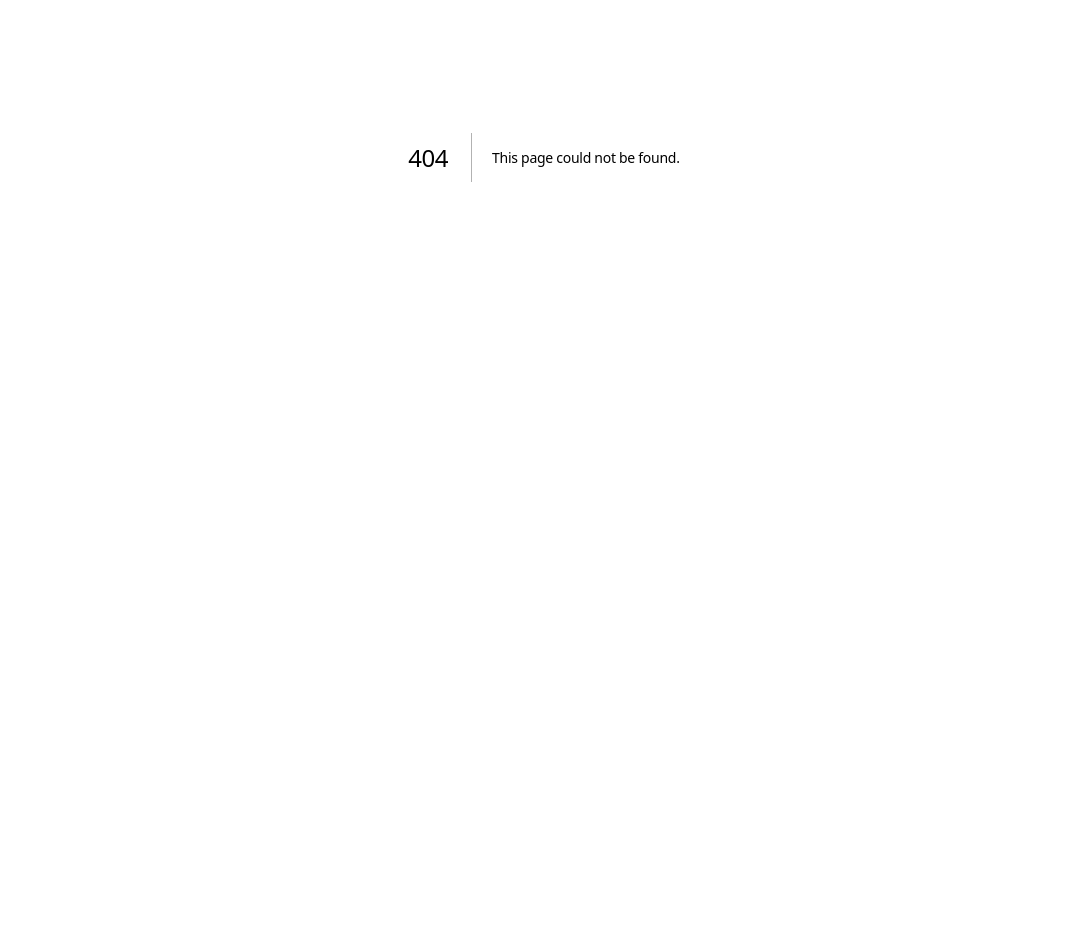
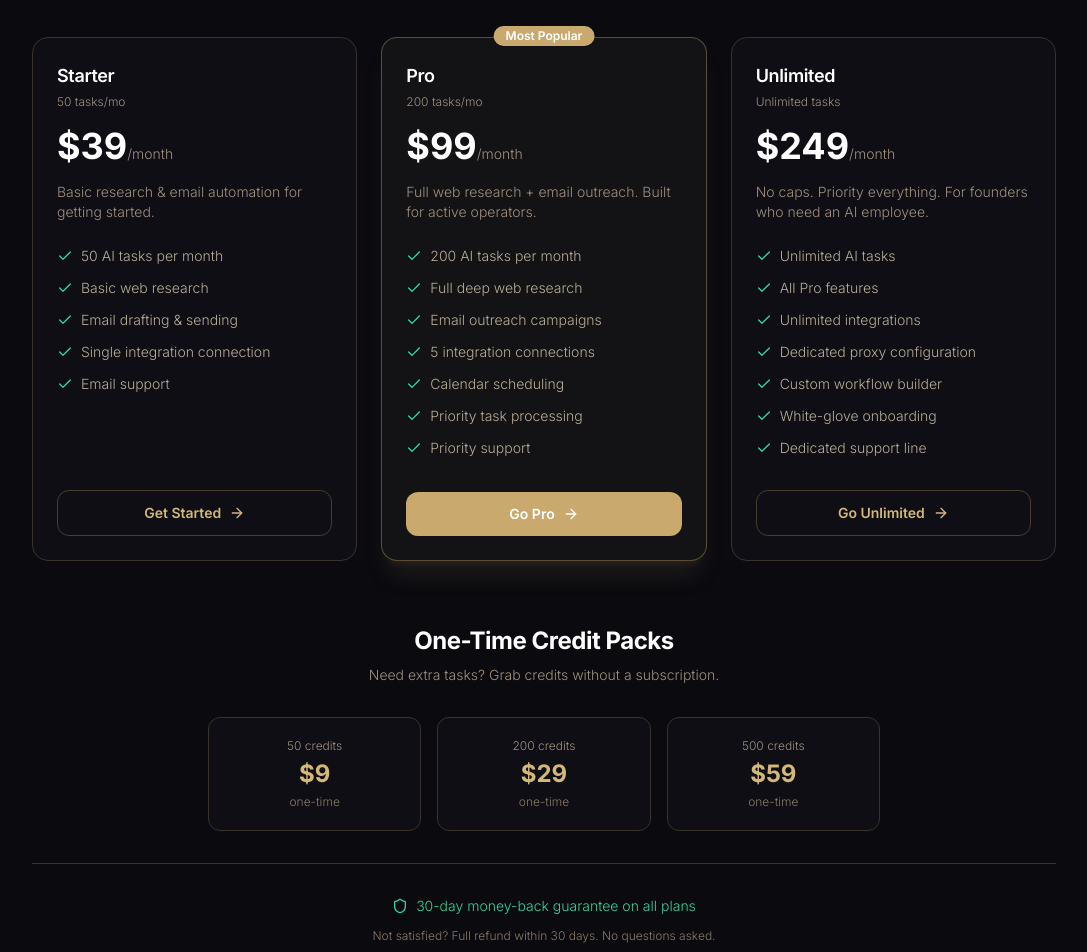
Before and after one commit to AureaHavenTech/AutoExec, a Next.js app: page /pricing in a window 1280 px wide. Before the commit this address had no page. Shown: the part 280-1232 px from the top of the page, without its empty margins (96-1183 px from the left). Before the commit the page ends 837 px from the top, so only its background shows below. Built offline with nearby package versions, Linux system fonts and the light colour scheme; a web font is replaced by a local one.

Commit message:
fix: add /pricing page — resolves 404

```diff
--- /dev/null
+++ b/src/app/pricing/page.tsx
@@ -0,0 +1,191 @@
+'use client';
+
+import React from "react";
+import Link from "next/link";
+import { Check, Zap, Shield, ArrowRight, Bot } from "lucide-react";
+
+const tiers = [
+  {
+    name: "Starter",
+    price: "$39",
+    period: "/month",
+    tasks: "50 tasks/mo",
+    description: "Basic research & email automation for getting started.",
+    features: [
+      "50 AI tasks per month",
+      "Basic web research",
+      "Email drafting & sending",
+      "Single integration connection",
+      "Email support",
+    ],
+    cta: "Get Started",
+    href: "https://buy.stripe.com/4gw9C58KGbcu6zm9AB",
+    featured: false,
+  },
+  {
+    name: "Pro",
+    price: "$99",
+    period: "/month",
+    tasks: "200 tasks/mo",
+    description: "Full web research + email outreach. Built for active operators.",
+    features: [
+      "200 AI tasks per month",
+      "Full deep web research",
+      "Email outreach campaigns",
+      "5 integration connections",
+      "Calendar scheduling",
+      "Priority task processing",
+      "Priority support",
+    ],
+    cta: "Go Pro",
+    href: "https://buy.stripe.com/14k9C5f2U9QieLC5km",
+    featured: true,
+  },
+  {
+    name: "Unlimited",
+    price: "$249",
+    period: "/month",
+    tasks: "Unlimited tasks",
+    description: "No caps. Priority everything. For founders who need an AI employee.",
+    features: [
+      "Unlimited AI tasks",
+      "All Pro features",
+      "Unlimited integrations",
+      "Dedicated proxy configuration",
+      "Custom workflow builder",
+      "White-glove onboarding",
+      "Dedicated support line",
+    ],
+    cta: "Go Unlimited",
+    href: "https://buy.stripe.com/7sI9C5g7Y9QigOI9AF",
+    featured: false,
+  },
+];
+
+const creditPacks = [
+  { name: "Starter Pack", tasks: "50 credits", price: "$9", href: "https://buy.stripe.com/aEU9C56yQbcu6zm8wD" },
+  { name: "Creator Pack", tasks: "200 credits", price: "$29", href: "https://buy.stripe.com/4gwg1l7GUfAC2qY4gn" },
+  { name: "Pro Pack", tasks: "500 credits", price: "$59", href: "https://buy.stripe.com/28o8y59WS9QigOI8wF" },
+];
+
+export default function PricingPage() {
+  return (
+    <div className="min-h-screen bg-slate-950 text-white">
+      {/* Header */}
+      <header className="fixed top-0 left-0 right-0 z-50 glass border-b border-slate-900 px-6 py-4 flex items-center justify-between">
+        <Link href="/" className="flex items-center space-x-2">
+          <div className="h-9 w-9 bg-brand-500 rounded-lg flex items-center justify-center shadow-lg shadow-brand-500/20">
+            <Bot className="h-5 w-5 text-white" />
+          </div>
+          <span className="font-bold text-white tracking-tight">Axel AI™</span>
+        </Link>
+        <Link href="/">
+          <span className="text-sm text-slate-400 hover:text-white transition-colors">← Back to Home</span>
+        </Link>
+      </header>
+
+      <main className="pt-24 pb-16 px-4">
+        <div className="max-w-5xl mx-auto">
+          {/* Hero */}
+          <div className="text-center mb-16">
+            <h1 className="text-4xl sm:text-5xl font-bold mb-4 tracking-tight">
+              Simple, <span className="text-brand-400">task-based pricing</span>
+            </h1>
+            <p className="text-slate-400 text-lg max-w-2xl mx-auto">
+              Start free, upgrade as your demand scales. No setup charges — and a{" "}
+              <span className="text-emerald-400 font-semibold">30-day money-back guarantee</span> on every plan.
+            </p>
+          </div>
+
+          {/* Subscription Tiers */}
+          <div className="grid grid-cols-1 md:grid-cols-3 gap-6 mb-16">
+            {tiers.map((tier) => (
+              <div
+                key={tier.name}
+                className={`relative rounded-2xl border p-6 flex flex-col ${
+                  tier.featured
+                    ? "border-brand-500/40 bg-brand-500/5 shadow-xl shadow-brand-500/10"
+                    : "border-slate-800 bg-slate-900/50"
+                }`}
+              >
+                {tier.featured && (
+                  <div className="absolute -top-3 left-1/2 -translate-x-1/2 px-3 py-0.5 rounded-full bg-brand-500 text-white text-xs font-semibold">
+                    Most Popular
+                  </div>
+                )}
+                <h3 className="text-lg font-semibold mb-1">{tier.name}</h3>
+                <p className="text-xs text-slate-400 mb-4">{tier.tasks}</p>
+                <div className="mb-4">
+                  <span className="text-4xl font-bold">{tier.price}</span>
+                  <span className="text-slate-400 text-sm">{tier.period}</span>
+                </div>
+                <p className="text-sm text-slate-400 mb-6">{tier.description}</p>
+                <ul className="space-y-3 mb-8 flex-grow">
+                  {tier.features.map((f) => (
+                    <li key={f} className="flex items-start gap-2 text-sm text-slate-300">
+                      <Check className="h-4 w-4 text-emerald-400 flex-shrink-0 mt-0.5" />
+                      {f}
+                    </li>
+                  ))}
+                </ul>
+                <a
+                  href={tier.href}
+                  target="_blank"
+                  rel="noopener noreferrer"
+                  className={`w-full py-3 rounded-xl text-sm font-semibold text-center transition-all inline-flex items-center justify-center gap-2 ${
+                    tier.featured
+                      ? "bg-brand-500 text-white hover:bg-brand-400"
+                      : "border border-brand-500/30 text-brand-400 hover:bg-brand-500/10"
+                  }`}
+                >
+                  {tier.cta} <ArrowRight className="w-4 h-4" />
+                </a>
+              </div>
+            ))}
+          </div>
+
+          {/* Credit Packs */}
+          <div className="text-center mb-8">
+            <h2 className="text-2xl font-bold mb-2">One-Time Credit Packs</h2>
+            <p className="text-slate-400 text-sm mb-8">Need extra tasks? Grab credits without a subscription.</p>
+            <div className="grid grid-cols-1 sm:grid-cols-3 gap-4 max-w-2xl mx-auto mb-8">
+              {creditPacks.map((pack) => (
+                <a
+                  key={pack.name}
+                  href={pack.href}
+                  target="_blank"
+                  rel="noopener noreferrer"
+                  className="border border-slate-800 rounded-xl p-5 hover:border-brand-500/30 transition-all bg-slate-900/50 text-center"
+                >
+                  <p className="text-xs text-slate-400 mb-1">{pack.tasks}</p>
+                  <p className="text-2xl font-bold text-brand-400 mb-1">{pack.price}</p>
+                  <p className="text-xs text-slate-500">one-time</p>
+                </a>
+              ))}
+            </div>
+          </div>
+
+          {/* Guarantee */}
+          <div className="text-center border-t border-slate-800 pt-8">
+            <div className="inline-flex items-center gap-2 text-emerald-400 text-sm">
+              <Shield className="h-4 w-4" />
+              <span>30-day money-back guarantee on all plans</span>
+            </div>
+            <p className="text-xs text-slate-500 mt-2">
+              Not satisfied? Full refund within 30 days. No questions asked.
+            </p>
+          </div>
+        </div>
+      </main>
+
+      {/* Footer */}
+      <footer className="border-t border-slate-900 py-8 px-4">
+        <div className="max-w-5xl mx-auto text-center">
+          <p className="text-xs text-slate-500">
+            © 2026 Aura Haven Tech. All rights reserved. Axel AI™ is a product of Aura Haven Tech.
+          </p>
+        </div>
+      </footer>
+    </div>
+  );
+}
```
